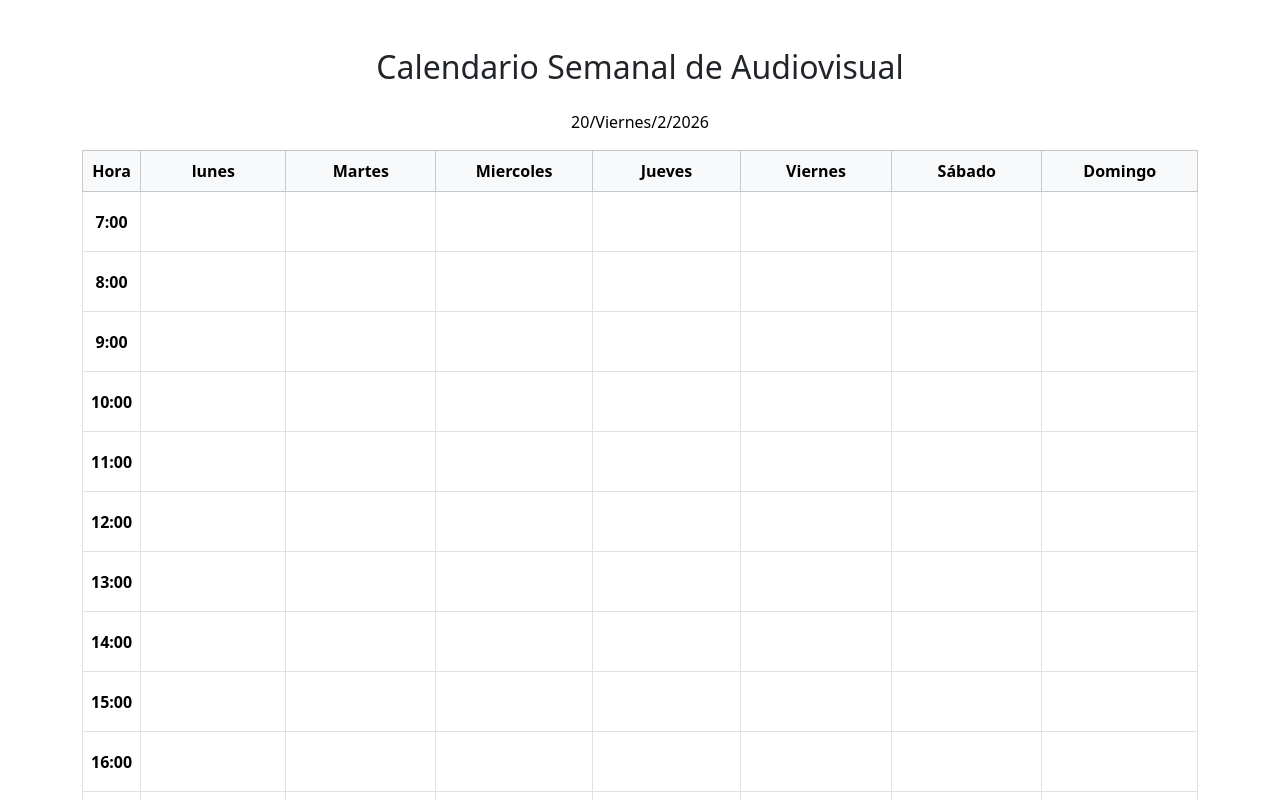
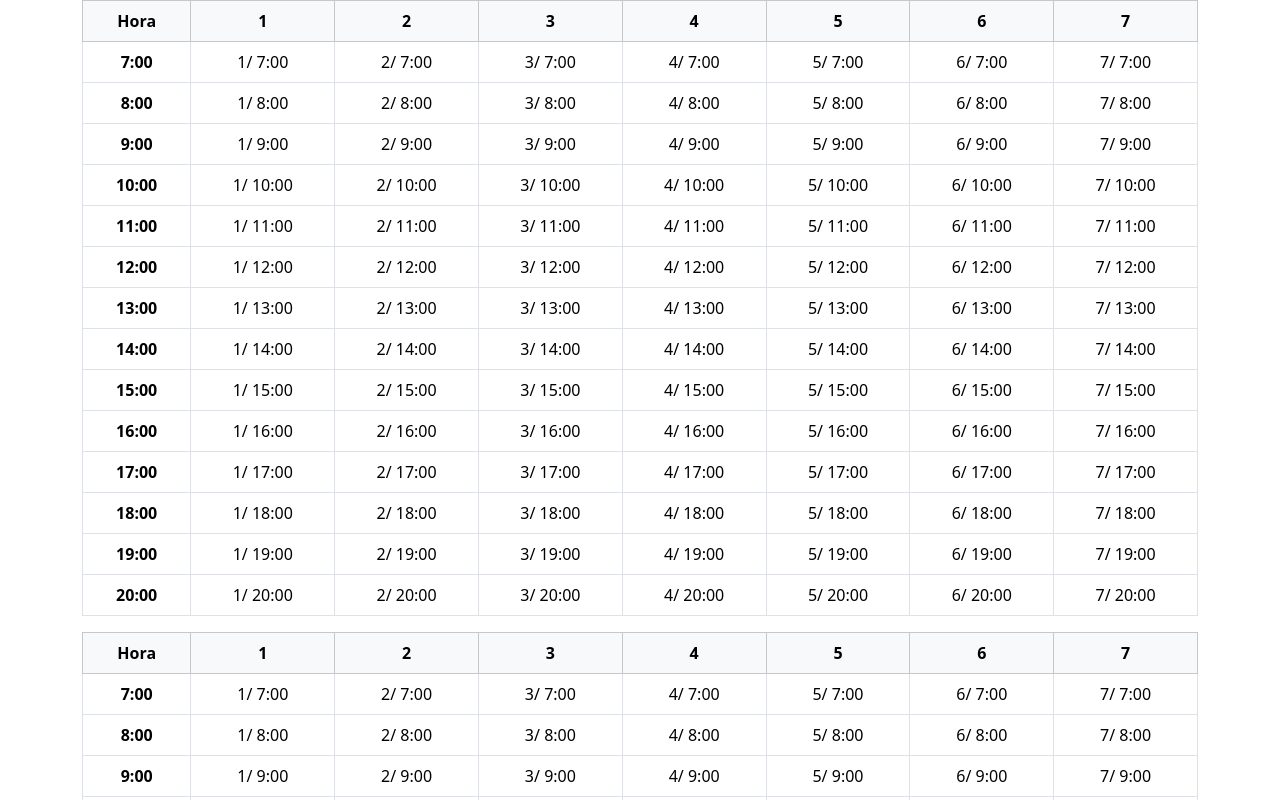
Before and after one commit to wallhammer/CalendarioAudiovisual, a React (Create React App) app: page / in a window 1280 px wide. Shown: the top 800 px of the page. Built offline with nearby package versions, Linux system fonts and the light colour scheme.

Commit message:
pruebas de calendario para detectar el dia/mes/año para guardarlo como variable

```diff
--- a/src/App.js
+++ b/src/App.js
@@ -3,20 +3,15 @@ import './App.css';
 import Calendario from './component/Calendario';
 import { BrowserRouter, Routes, Route } from "react-router-dom";
 import ModalBasico from './component/ModalBasico';
+import Tabla from './component/Tabla';
 import 'bootstrap/dist/css/bootstrap.min.css';
 
 function App() {
-  const hoy = new Date()
-  const adivina = (n) => {
-    var fecha
-    if (n < hoy.getDay()) {
 
-    }
-  }
   return (
 
     <div className="App container">
-      <Calendario/>
+      <Tabla/>
     </div>
   );
 }
--- a/src/component/Tabla.jsx
+++ b/src/component/Tabla.jsx
@@ -1,65 +1,40 @@
-import React from 'react'
-import Calendario from './Calendario';
-import CeldaEvento from './CeldaEvento';
-import TooltipBasico from './TooltipBasico'
 
-export default function ({horas, dias, encontrarEvento, estaDentroDeEvento, ModalEvent,setTooltip, tooltip }) {
+
+export default function () {
+
+  const Semana = Array.from({length:4},(_,i) => i+1)
+  const Dias = Array.from({length:7},(_,i) => i+1)
+  const Horas = Array.from({length:14}, (_,i) => i+7)
+
   return (
     <div className="table-responsive">
-            <table className="table table-bordered text-center align-middle">
+      {
+        Semana.map(semana => (
+           <table className="table table-bordered text-center align-middle">
               <thead className="table-light">
                 <tr>
                   <th scope="col">Hora</th>
-                  {dias.map((dia, index) => (
-                    <th scope="col" key={index}>{dia}</th>
+                  {Dias.map(dia => (
+                    <th scope="col" key={dia}>{dia}</th>
                   ))}
                 </tr>
               </thead>
               <tbody>
-                {horas.map((hora, i) => (
-                  <tr key={i} >
+                {Horas.map(hora => (
+                  <tr key={hora} >
                     <th scope="row" >{hora}:00</th>
-                    {dias.map((dia, j) => {
-                        const eventoEncontrado = encontrarEvento(dia, hora)
-                        const ocupado = estaDentroDeEvento(dia, hora);
-
-                        if (ocupado) return null
-                        if (eventoEncontrado) {
-                          const duracion = (eventoEncontrado.HoraFinal || eventoEncontrado.Hora) - eventoEncontrado.Hora +1
-
-                         return (
-
-
-                            <CeldaEvento
-                            key={j}
-                            duracion={duracion}
-                            rowSpan={duracion}
-                            encontrarEvento={encontrarEvento}
-                            eventoEncontrado={eventoEncontrado}
-                            setTooltip={setTooltip}
-                            tooltip={tooltip}
-                            dia={dia}
-                            hora={hora}
-                            style={{
-                              cursor:eventoEncontrado? 'none': 'pointer',
-                            }}
-                            />
-
-                          );
-                        }
-                        return (
-                          <td
-                            key={j}
-                            onClick={() => ModalEvent(true, i, j)}
-                            className="celda-fija px-0 py-0"
-                            style={{ cursor: 'pointer' }}
-                          />
-                        );
-                    })}
+                    {
+                      Dias.map(dia => (
+                        <td key={toString(dia)+toString(hora)}>{dia}/ {hora}:00 </td>
+                      ))
+                    }
                   </tr>
                 ))}
               </tbody>
             </table>
+        ))
+      }
+
           </div>
   )
 }
```
